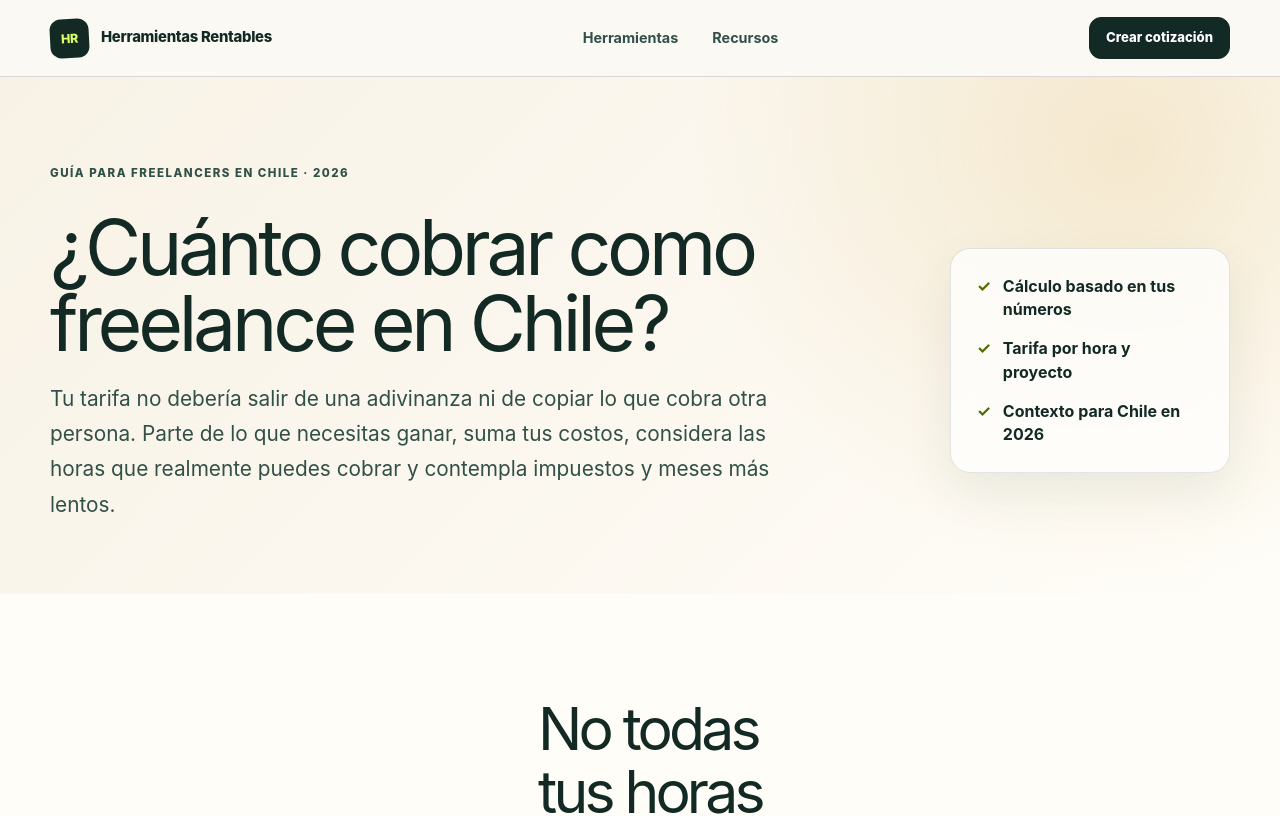
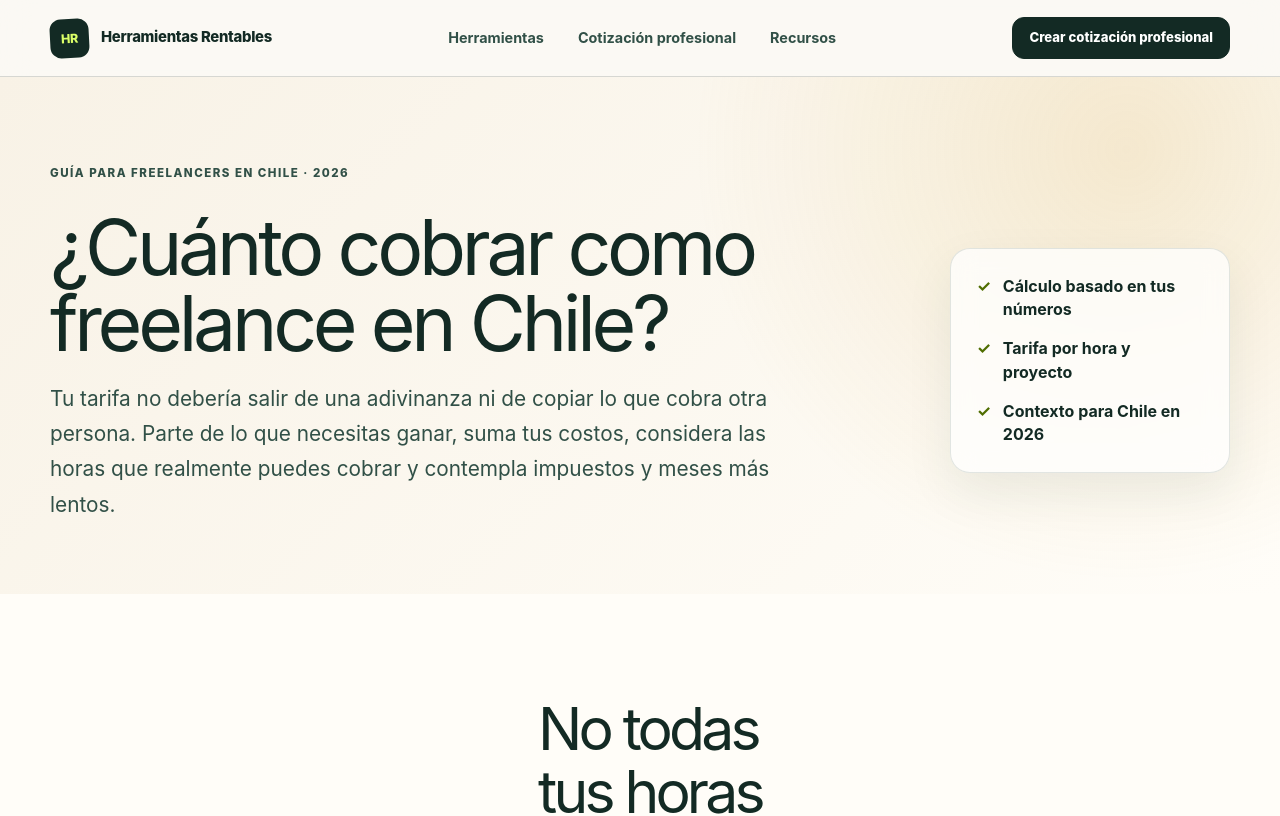
Before and after one commit to miguelcastill85-del/herramientas-rentables, a Next.js app: page /guias/cuanto-cobrar-como-freelance-chile in a window 1280 px wide. Shown: the top 816 px of the page. Built offline with nearby package versions, Linux system fonts and the light colour scheme.

Commit message:
seo: route freelance guide into professional quote experience (#27)

```diff
--- a/app/guias/cuanto-cobrar-como-freelance-chile/page.tsx
+++ b/app/guias/cuanto-cobrar-como-freelance-chile/page.tsx
@@ -28,8 +28,8 @@ export default function FreelanceChileGuide() {
       <header className="site-header">
         <div className="container nav-shell">
           <a className="brand" href="/"><span className="brand-mark" aria-hidden="true">HR</span><span>Herramientas Rentables</span></a>
-          <nav className="desktop-nav" aria-label="Navegación principal"><a href="/#herramientas">Herramientas</a><a href="/pro">Recursos</a></nav>
-          <a className="button button-small button-outline" href="/herramientas/cotizacion">Crear cotización</a>
+          <nav className="desktop-nav" aria-label="Navegación principal"><a href="/#herramientas">Herramientas</a><a href="/cotizacion-freelance-chile">Cotización profesional</a><a href="/pro">Recursos</a></nav>
+          <a className="button button-small button-outline" href="/cotizacion-freelance-chile">Crear cotización profesional</a>
         </div>
       </header>
 
@@ -63,8 +63,8 @@ export default function FreelanceChileGuide() {
 
         <section className="tool-related-section">
           <div className="container">
-            <div className="section-heading tool-page-section-heading"><p className="eyebrow">Pasa de la teoría a tus números</p><h2>Convierte tu tarifa en una cotización</h2><p>Una tarifa útil debe terminar en una propuesta que puedas presentar a un cliente. Usa la herramienta gratuita para calcular un proyecto con tus propios datos.</p></div>
-            <div className="tool-page-all-link"><a className="button button-primary" href="/herramientas/cotizacion">Calcular y crear mi cotización →</a></div>
+            <div className="section-heading tool-page-section-heading"><p className="eyebrow">De tarifa a propuesta profesional</p><h2>Convierte tu tarifa en una cotización que proteja tu rentabilidad</h2><p>Cuando ya tienes una tarifa de referencia, el siguiente paso no es rellenar una plantilla vacía. Define precio mínimo, margen, anticipo, revisiones, vigencia y alcance antes de presentar la propuesta al cliente.</p></div>
+            <div className="tool-page-all-link"><a className="button button-primary" href="/cotizacion-freelance-chile">Construir mi cotización profesional →</a></div>
           </div>
         </section>
 
```
